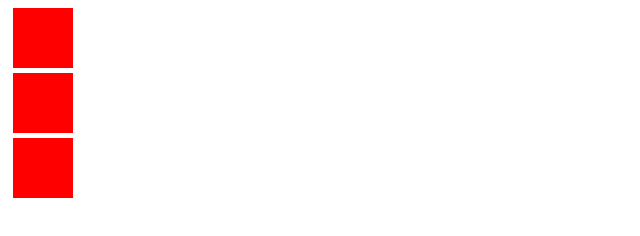
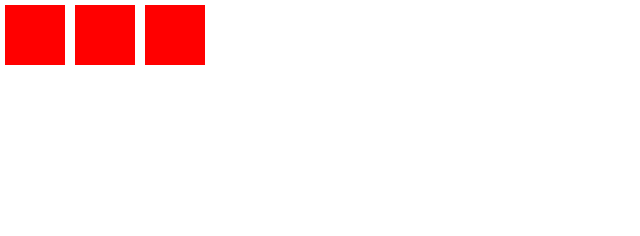
Before and after one commit to jhonatan-JS/FlexBox, a plain HTML site: page index.html in a window 1280 px wide. Shown: the whole page, without its empty margins (0-640 px from the left). Drawn offline with Linux system fonts and the light colour scheme.

Commit message:
Começando com flex

```diff
--- a/styles.css
+++ b/styles.css
@@ -1,6 +1,13 @@
+html, body, #app {
+    height: 100%;
+    margin: 0;
+}
+
 #app {
+    display: flex;
+    flex-direction: row;
+}
 
-}
 .box {
     width: 60px;
     height: 60px;
```
